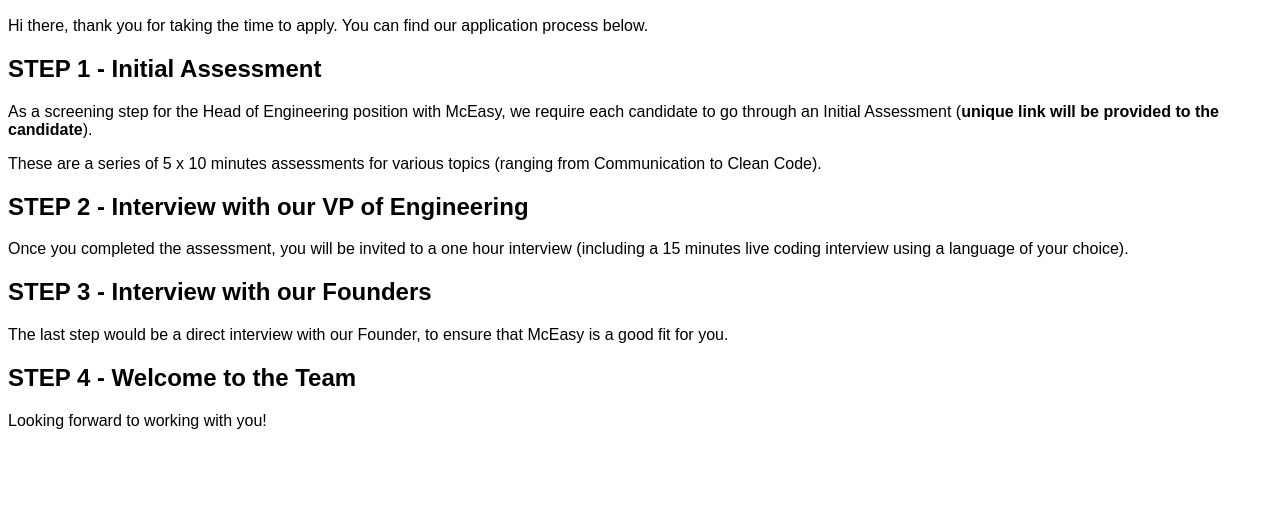
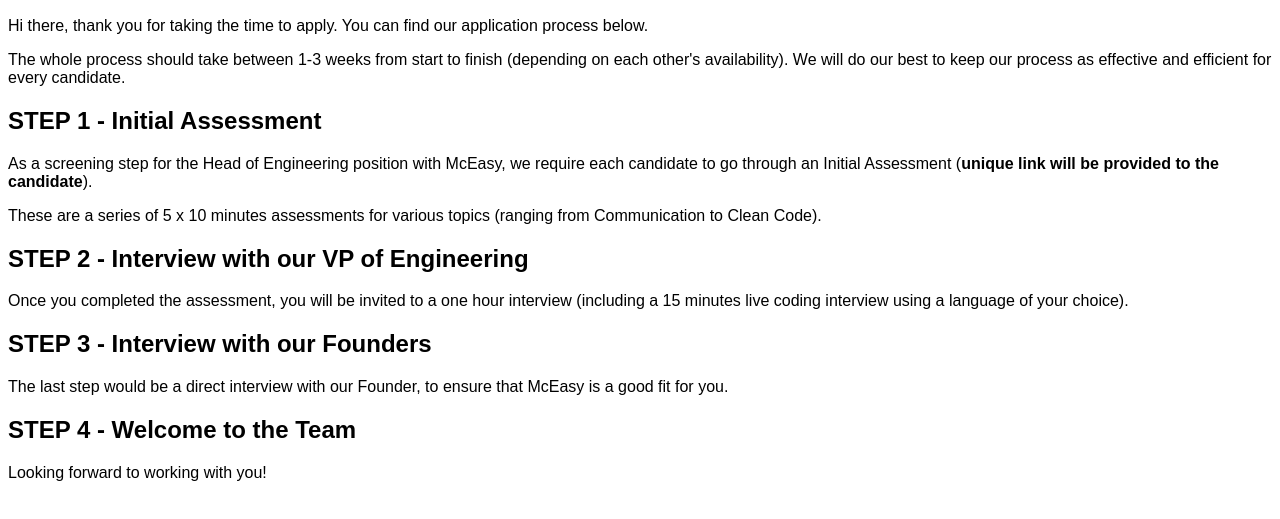
Before and after one commit to davidgunadi/davidgunadi.github.io, a plain HTML site: page headOfEngineering/index.html in a window 1280 px wide. Shown: the part 149-668 px from the top of the page. Drawn offline with Linux system fonts and the light colour scheme.

Commit message:
Update index.html

```diff
--- a/headOfEngineering/index.html
+++ b/headOfEngineering/index.html
@@ -14,6 +14,7 @@
     </h1>
 <h2>Introduction</h2>
     <p>Hi there, thank you for taking the time to apply. You can find our application process below.</p>
+    <p>The whole process should take between 1-3 weeks from start to finish (depending on each other's availability). We will do our best to keep our process as effective and efficient for every candidate.</p>
 <h2>STEP 1 - Initial Assessment</h2>
     <p>As a screening step for the Head of Engineering position with McEasy, we require each candidate to go through an Initial Assessment (<b>unique link will be provided to the candidate</b>).</p>
     <p>These are a series of 5 x 10 minutes assessments for various topics (ranging from Communication to Clean Code).</p>
```
